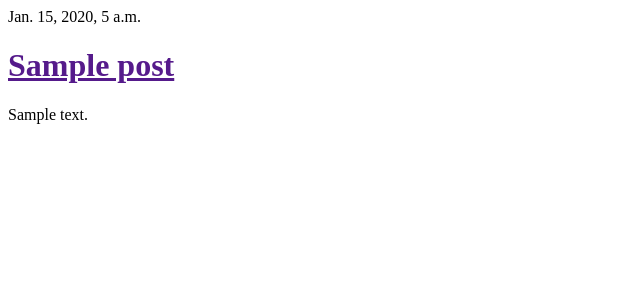
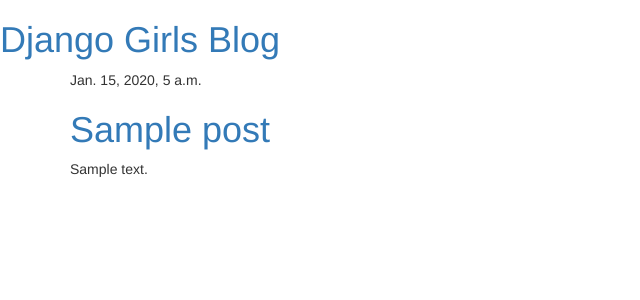
Before and after one commit to santiagolozadaO/my-firts-blog, a Django app: template mysite/blog/templates/blog/post_list.html in a window 1280 px wide. Shown: the top 300 px of the page, without its empty margins (0-640 px from the left). Run offline with Django 3.2, Linux system fonts and the light colour scheme; the template is opened without the code that fills it: values that come from a table or form of the project are taken from there, others are empty; tables that the repository leaves empty hold one stand-in row (values such as "Sample post"); some libraries are stand-ins or nearby versions.

Commit message:
Se corrio post_list

```diff
--- a/mysite/blog/templates/blog/post_list.html
+++ b/mysite/blog/templates/blog/post_list.html
@@ -1,3 +1,13 @@
+    <html>
+        <head>
+            <title>Django Girls blog</title>
+            <link rel="stylesheet" href="//maxcdn.bootstrapcdn.com/bootstrap/3.2.0/css/bootstrap.min.css">
+            <link rel="stylesheet" type="text/css" href="//maxcdn.bootstrapcdn.com/bootstrap/3.2.0/css/bootstrap-theme.min.css">
+        </head>
+        <body>
+            <div>
+                <h1><a href="http://santiagolozada.pythonanywhere.com/admin">Django Girls Blog</a></h1>
+            </div>
     <div class="content container">
         <div class="row">
             <div class="col-md-8">
@@ -13,3 +23,5 @@
             </div>
         </div>
     </div>
+        </body>
+    </html>
```
